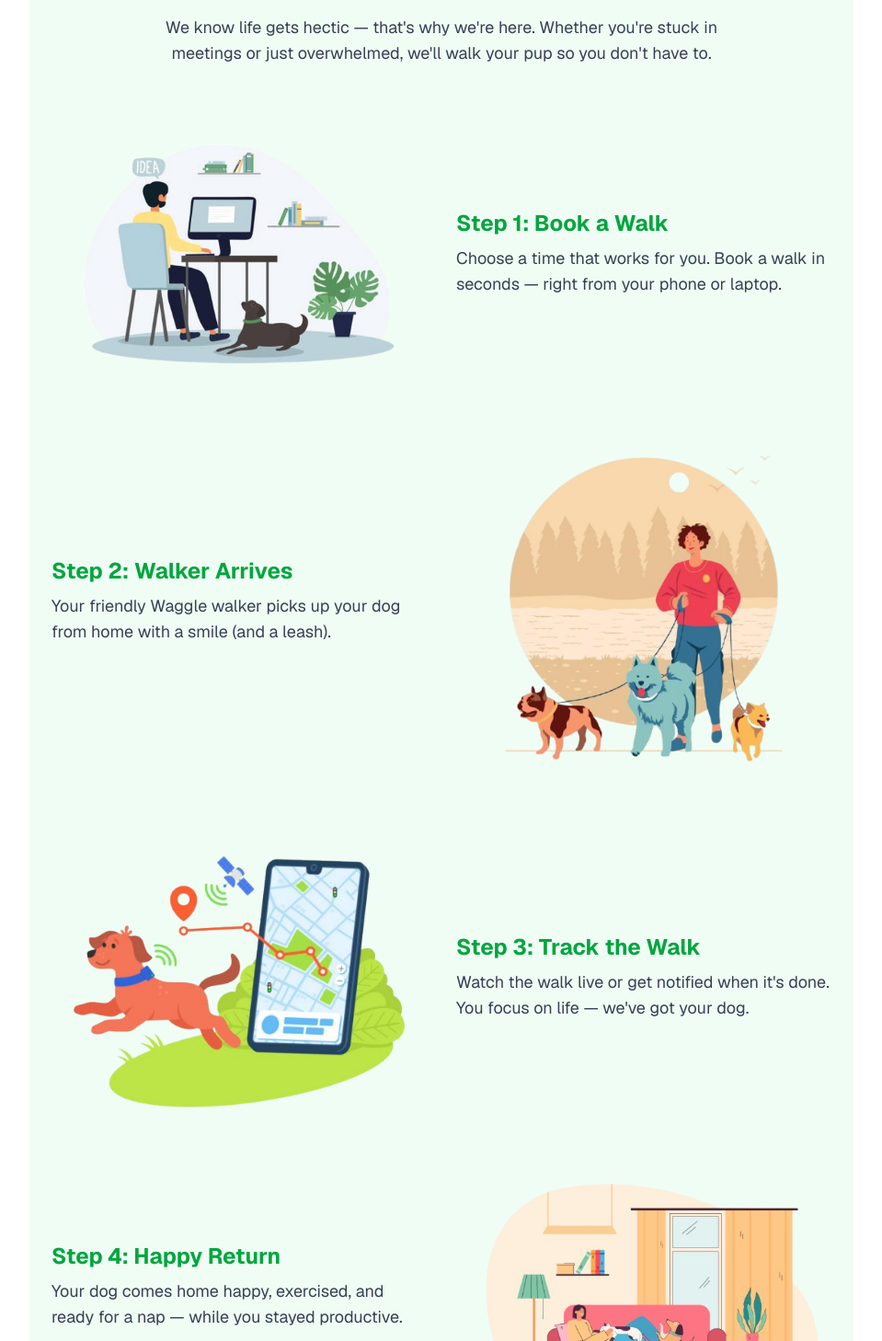
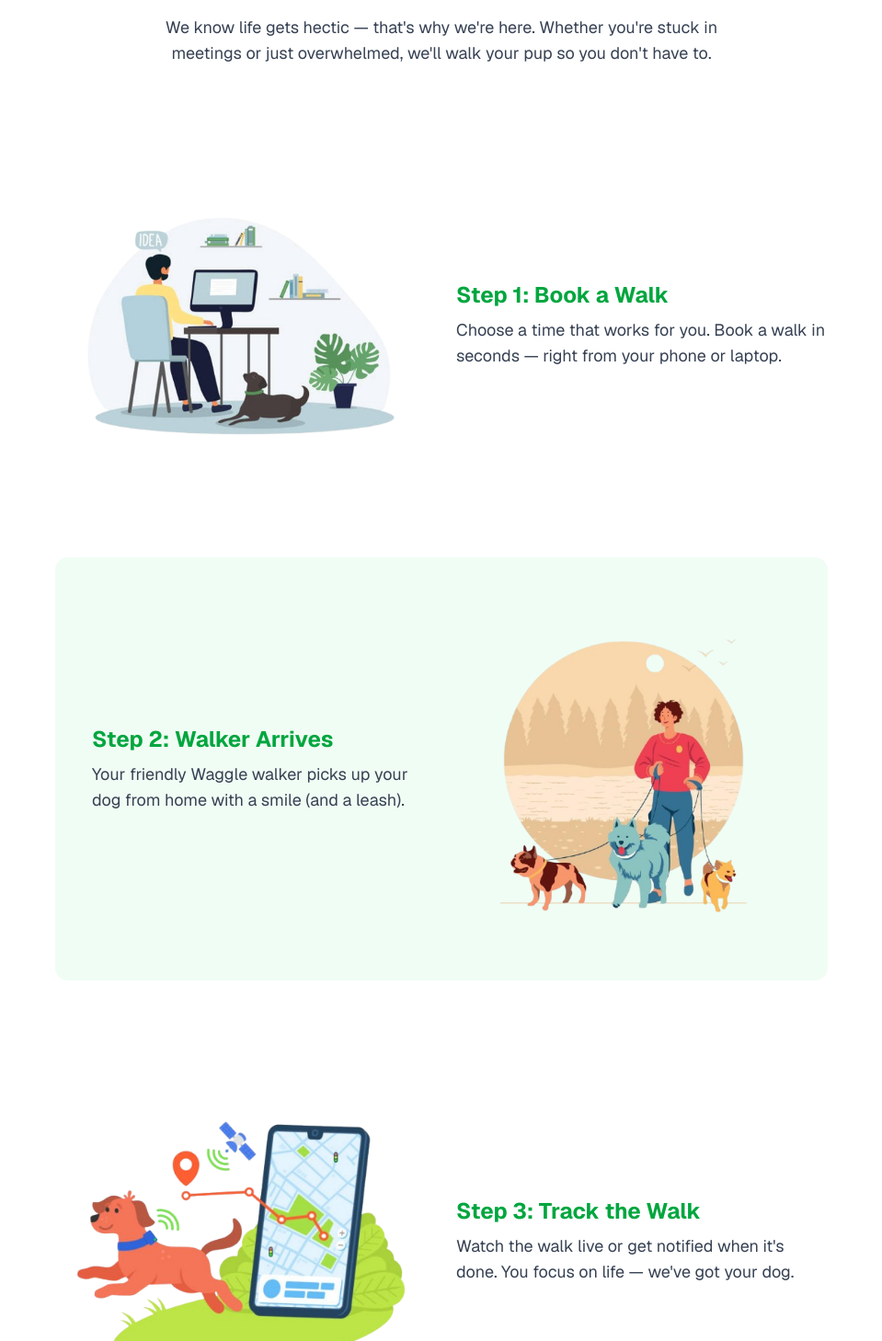
Before and after one commit to rorisangputu/wagglev1, a Next.js app: page / in a window 1280 px wide. Shown: the part 772-2230 px from the top of the page at 92% size, without its empty margins (160-1119 px from the left). Built offline with nearby package versions, Linux system fonts and the light colour scheme.

Commit message:
Refactor HowItWorks component for improved styling and layout consistency

```diff
--- a/src/components/HowItWorks.tsx
+++ b/src/components/HowItWorks.tsx
@@ -6,12 +6,12 @@ import returnHome from "../../public/return.png";
 
 export default function HowItWorks() {
   return (
-    <section className="w-full px-6 py-20 bg-green-50">
+    <section className="w-full px-7 py-20 rounded-md">
       <div className="max-w-6xl mx-auto">
-        <h2 className="text-4xl font-extrabold text-green-700 text-center mb-4">
+        <h2 className="text-4xl font-extrabold  text-green-700 text-center mb-4">
           How Waggle Works
         </h2>
-        <p className="text-center text-lg text-gray-700 mb-12 max-w-2xl mx-auto">
+        <p className="text-center text-lg text-gray-700 mb-12  max-w-2xl mx-auto">
           We know life gets hectic — that&apos;s why we&apos;re here. Whether
           you&apos;re stuck in meetings or just overwhelmed, we&apos;ll walk
           your pup so you don&apos;t have to.
@@ -19,7 +19,7 @@ export default function HowItWorks() {
 
         <div className="space-y-10 sm:space-y-5">
           {/* Step 1 */}
-          <div className="flex flex-col md:flex-row items-center gap-8">
+          <div className="flex flex-col md:flex-row items-center gap-8 sm:py-20">
             <div className="w-full md:w-1/2">
               <Image
                 src={workingDog}
@@ -41,7 +41,7 @@ export default function HowItWorks() {
           </div>
 
           {/* Step 2 */}
-          <div className="flex flex-col md:flex-row-reverse items-center gap-8">
+          <div className="flex flex-col md:flex-row-reverse items-center gap-8 bg-green-50 px-10 py-10 md:py-12 rounded-xl">
             <div className="w-full md:w-1/2">
               <Image
                 src={walker}
@@ -63,7 +63,7 @@ export default function HowItWorks() {
           </div>
 
           {/* Step 3 */}
-          <div className="flex flex-col md:flex-row items-center gap-8">
+          <div className="flex flex-col md:flex-row items-center gap-8 py-20">
             <div className="w-full md:w-1/2">
               <Image
                 src={track}
@@ -85,7 +85,7 @@ export default function HowItWorks() {
           </div>
 
           {/* Step 4 */}
-          <div className="flex flex-col md:flex-row-reverse items-center gap-8">
+          <div className="flex flex-col md:flex-row-reverse items-center gap-8 bg-green-50 px-10 py-20 rounded-xl">
             <div className="w-full md:w-1/2">
               <Image
                 src={returnHome}
```
